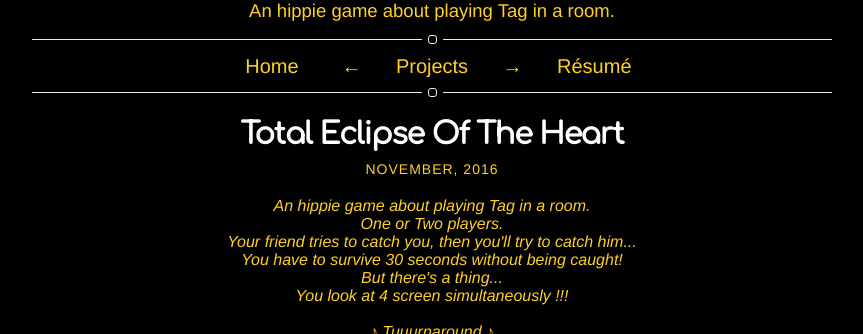
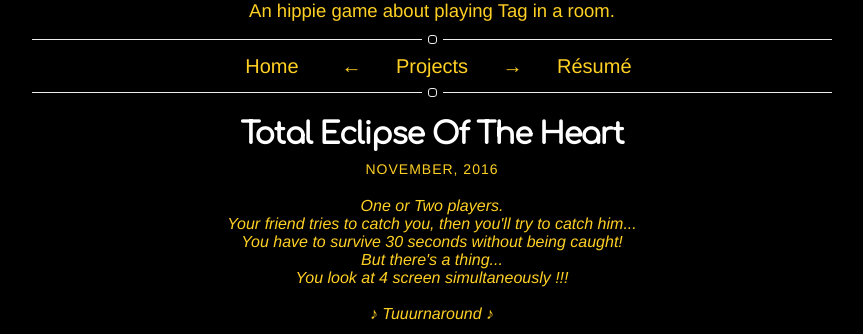
Before and after one commit to fcvalise/fcvalise.github.io, a Jekyll site: the page built from _posts/2016-11-13-total-eclipse-of-the-heart.markdown, in a window 1280 px wide and 900 px high, cut to the strip 0-334 px from the top of the window. Shown: the whole strip, without its empty margins (208-1071 px from the left). Built offline with Jekyll 4.4.1, drawn with Linux system fonts in a browser that asks for light colours; nearby versions of some CDN libraries.

Commit message:
Remove duplicate sentence

```diff
--- a/_posts/2016-11-13-total-eclipse-of-the-heart.markdown
+++ b/_posts/2016-11-13-total-eclipse-of-the-heart.markdown
@@ -20,7 +20,6 @@ team:
 externalLink: false
 ---
 <div class="text general-margin"><i>
-An hippie game about playing Tag in a room.<br>
 One or Two players.<br>
 Your friend tries to catch you, then you'll try to catch him...<br>
 You have to survive 30 seconds without being caught!<br>
```
